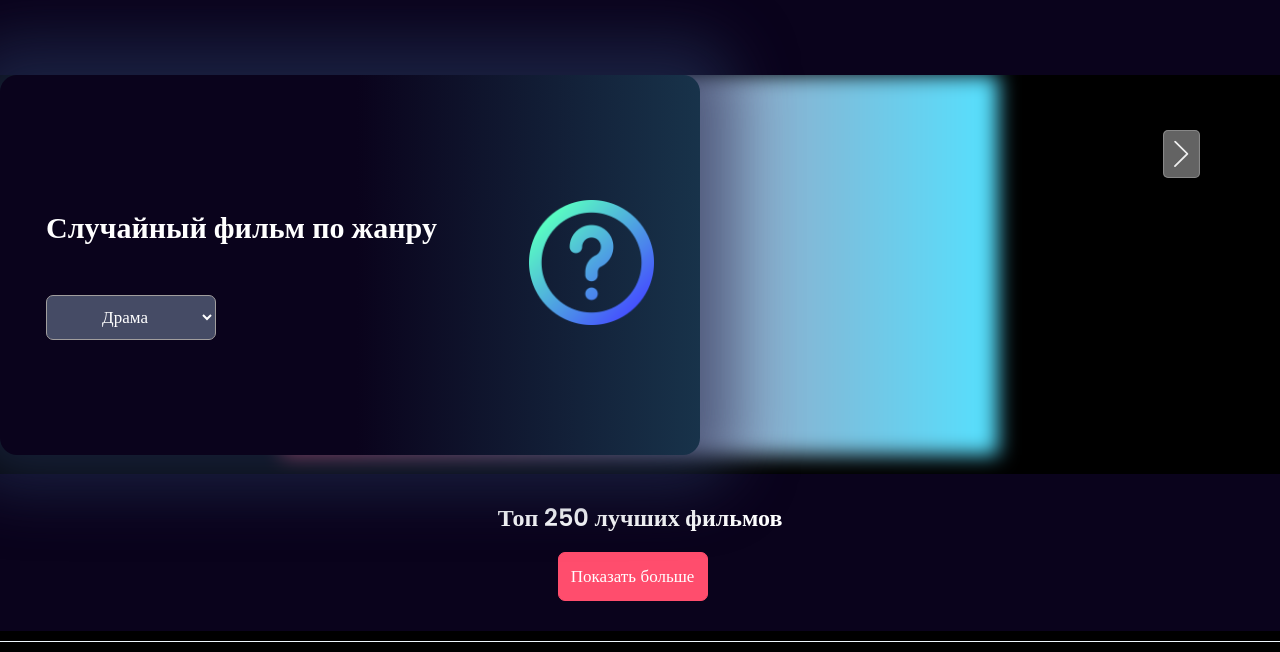
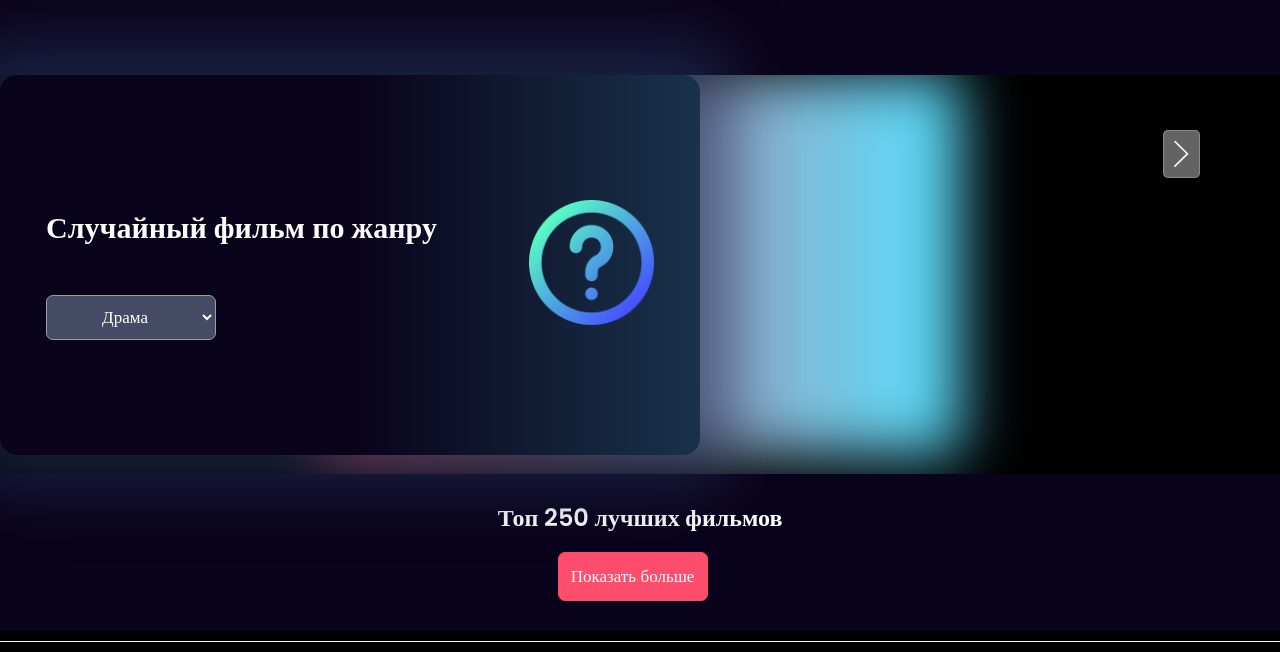
Before and after one commit to NatiKozy/Movie-project, a website built with Parcel: page index.html in a window 1280 px wide. Shown: the part 689-1341 px from the top of the page. Built offline with nearby package versions, Linux system fonts and the light colour scheme; no server answers.

Commit message:
new gradient

```diff
--- a/assets/styles/style.scss
+++ b/assets/styles/style.scss
@@ -584,13 +584,13 @@ a:hover{
 .random::after {
   content: "";
   top: -0%;
-  left: 22%;
+  left: 25%;
   position: absolute;
   height: 100%;
-  width: 56%;
+  width: 50%;
   background: linear-gradient(90deg, $pink-color, $blue-color);
   z-index: -1;
-  filter: blur(10px);
+  filter: blur(30px);
 }
 .random-container {
     height: 360px;
```
Also changed, not shown: 2 other files.
